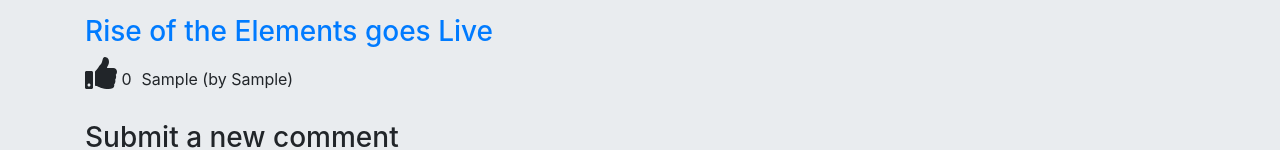
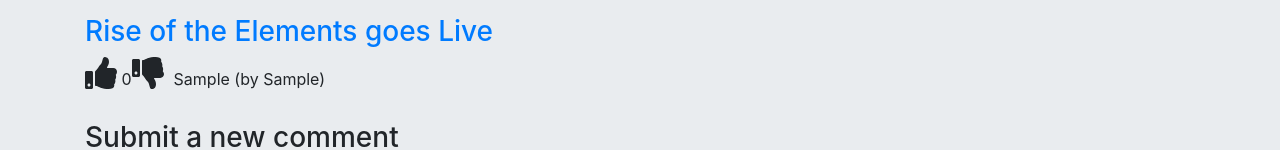
Before and after one commit to NiallMurphyWIT/Assignnment1-Web-App-Dev-2, a React (Create React App) app: page /posts/1 in a window 1280 px wide. Both pictures are taken after typing "Sample", "Sample" into the empty fields and a click on the button "Submit". Shown: the part 153-303 px from the top of the page. Built offline with nearby package versions, Linux system fonts and the light colour scheme.

Commit message:
Added DownVote feature on comments

```diff
--- a/src/components/comment/index.js
+++ b/src/components/comment/index.js
@@ -4,15 +4,17 @@ import { FontAwesomeIcon } from "@fortawesome/react-fontawesome";
 import './comment.css'
 
 export default class Comment extends Component {
-  handleVote = () => {
-    this.props.upvoteHandler(this.props.comment.id);
-  };
+  handleUpVote = () =>  this.props.upvoteHandler(this.props.comment.id);
+  handleDownVote = () => this.props.downvoteHandler(this.props.comment.id);
   render() {
     return (
       <Fragment>
-        <span className=" ptr" onClick={this.handleVote}>
+        <span className=" ptr" onClick={this.handleUpVote}>
           <FontAwesomeIcon icon={["fas", "thumbs-up"]} size="2x" />
           {` ${this.props.comment.upvotes}`}
+        </span>
+        <span className=" ptr" onClick={this.handleDownVote}>
+        <FontAwesomeIcon icon={["fas", "thumbs-down"]} size="2x" />
         </span>
         <span className="commentitem">
           {`${this.props.comment.comment} (by ${this.props.comment.author})`}
--- a/src/components/commentList/index.js
+++ b/src/components/commentList/index.js
@@ -1,11 +1,11 @@
 import React, {Fragment} from 'react';
 import Comment from '../comment';
 
-export default ( {comments, upvoteHandler} )  => {
+export default ( {comments, upvoteHandler, downvoteHandler} )  => {
     let items = comments.map(
         (comment,index) =>
            <Comment key={index}
-                comment={comment} upvoteHandler={upvoteHandler}  />
+                comment={comment} upvoteHandler={upvoteHandler} downvoteHandler={downvoteHandler}  />
     )
     return (
         <Fragment>
--- a/src/components/commentPage.js
+++ b/src/components/commentPage.js
@@ -18,6 +18,12 @@ class CommentPage extends Component {
         this.setState({});
     };
 
+    decrementUpvote = (commentId) => {
+      let pid =  this.getId()
+      api.downvoteComment(pid,commentId) ;
+      this.setState({});
+    };
+
     getId = () => parseInt( this.props.match.params.post_id, 10);
 
     render() {
@@ -35,7 +41,8 @@ class CommentPage extends Component {
               <div className="col-md-9 col-md-offset-1">
                 <h3>{line} </h3>
                 <CommentList comments={comments}
-                    upvoteHandler={this.incrementUpvote } />
+                    upvoteHandler={this.incrementUpvote }
+                    downvoteHandler={this.decrementUpvote} />
                 <Form post={post}  addCommentHandler={this.addComment} />
               </div>
             </div>
```
